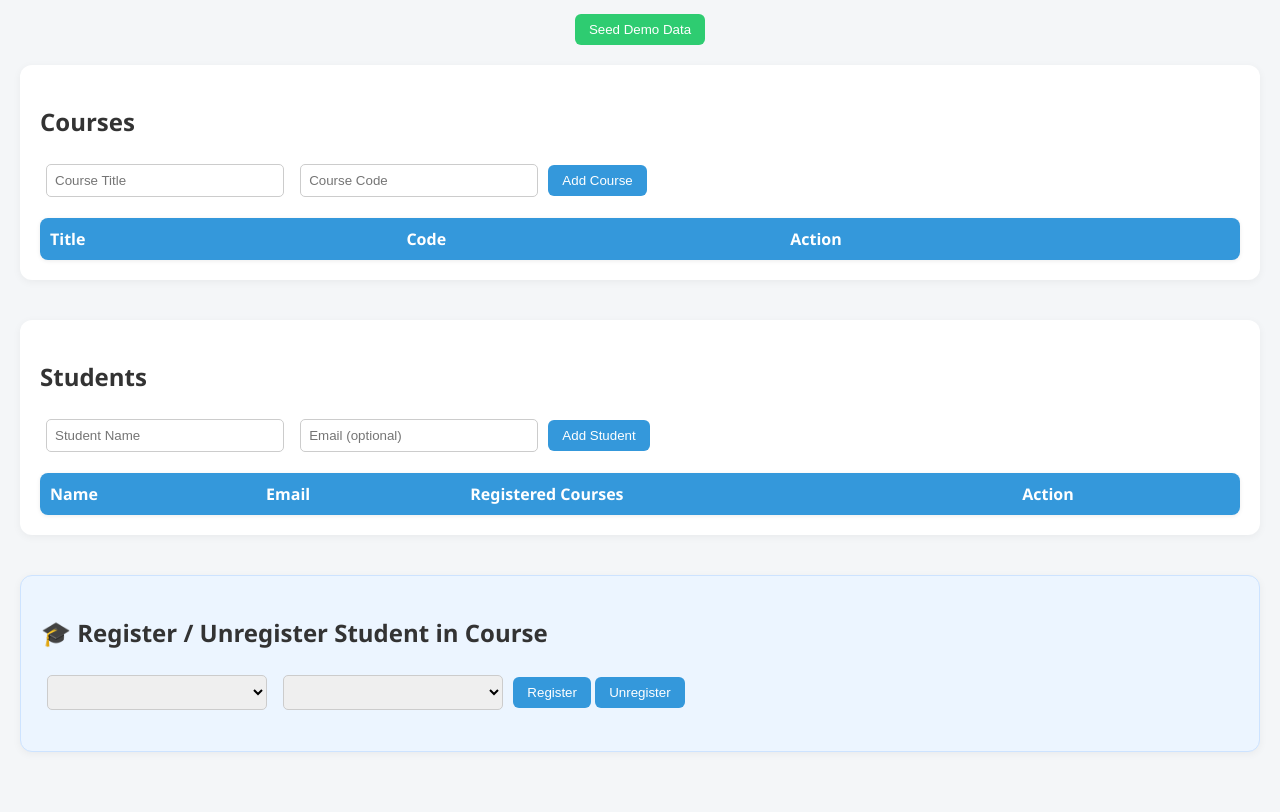
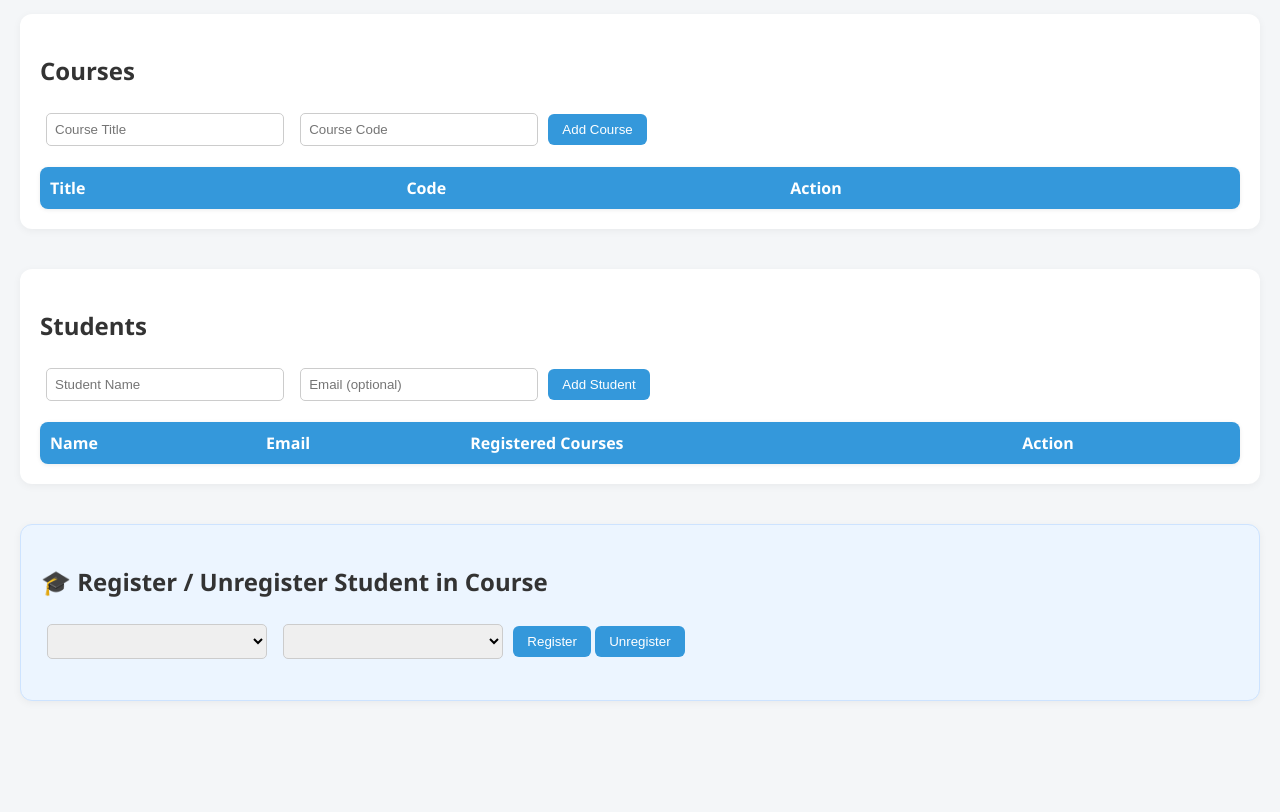
Before and after one commit to Valerieters-16/MongoAPI, a website: page docs/index.html in a window 1280 px wide. Shown: the part 100-912 px from the top of the page. After the commit the page ends 861 px from the top, so only its background shows below. Drawn offline with Linux system fonts and the light colour scheme; no server answers.

Commit message:
changes-04

```diff
--- a/docs/index.html
+++ b/docs/index.html
@@ -10,7 +10,7 @@
 
 <body>
   <h1>📘 Course & Student Management</h1>
-  <button id="seedBtn">Seed Demo Data</button>
+  <!-- <button id="seedBtn">Seed Demo Data</button> -->
 
   <div class="section">
     <h2>Courses</h2>
```
